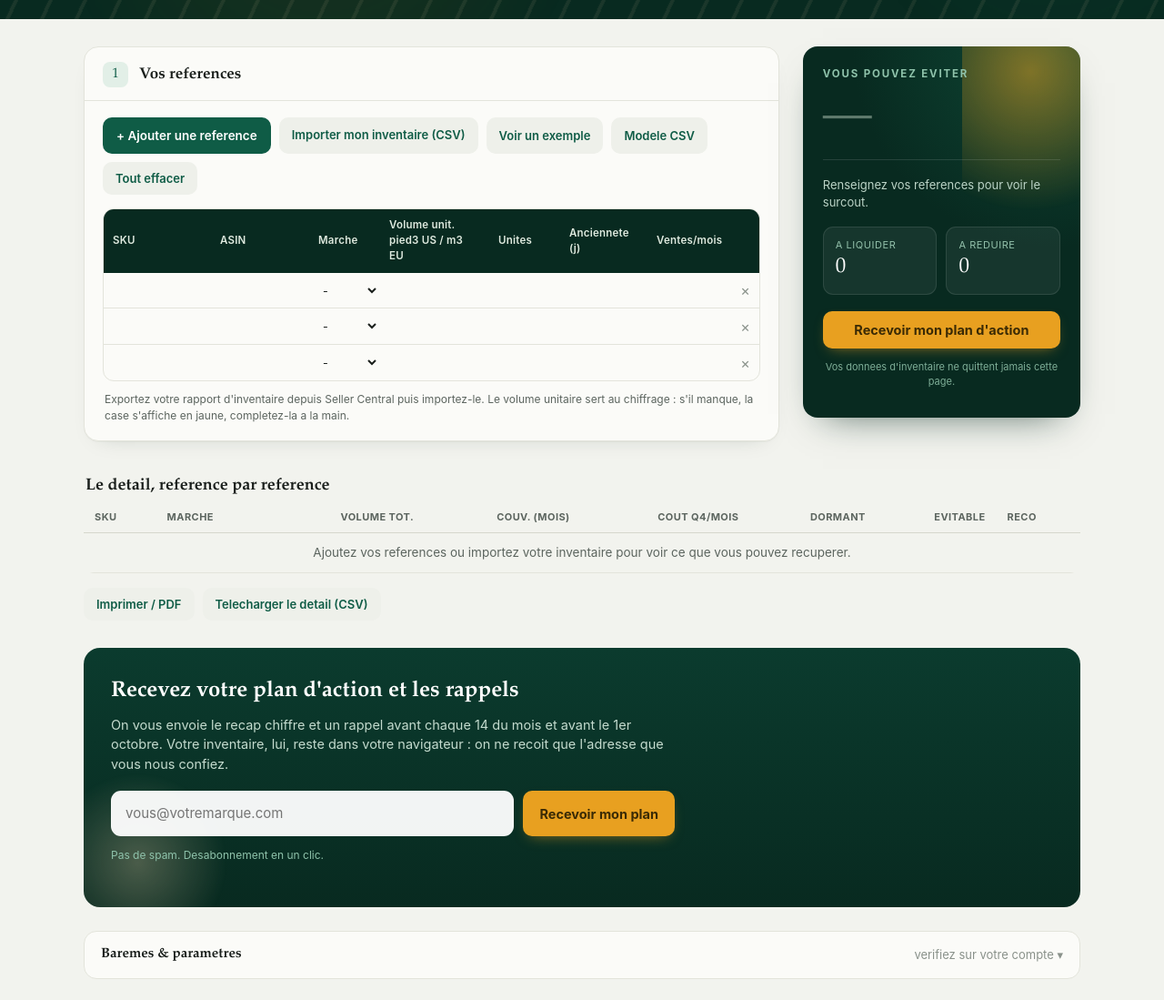
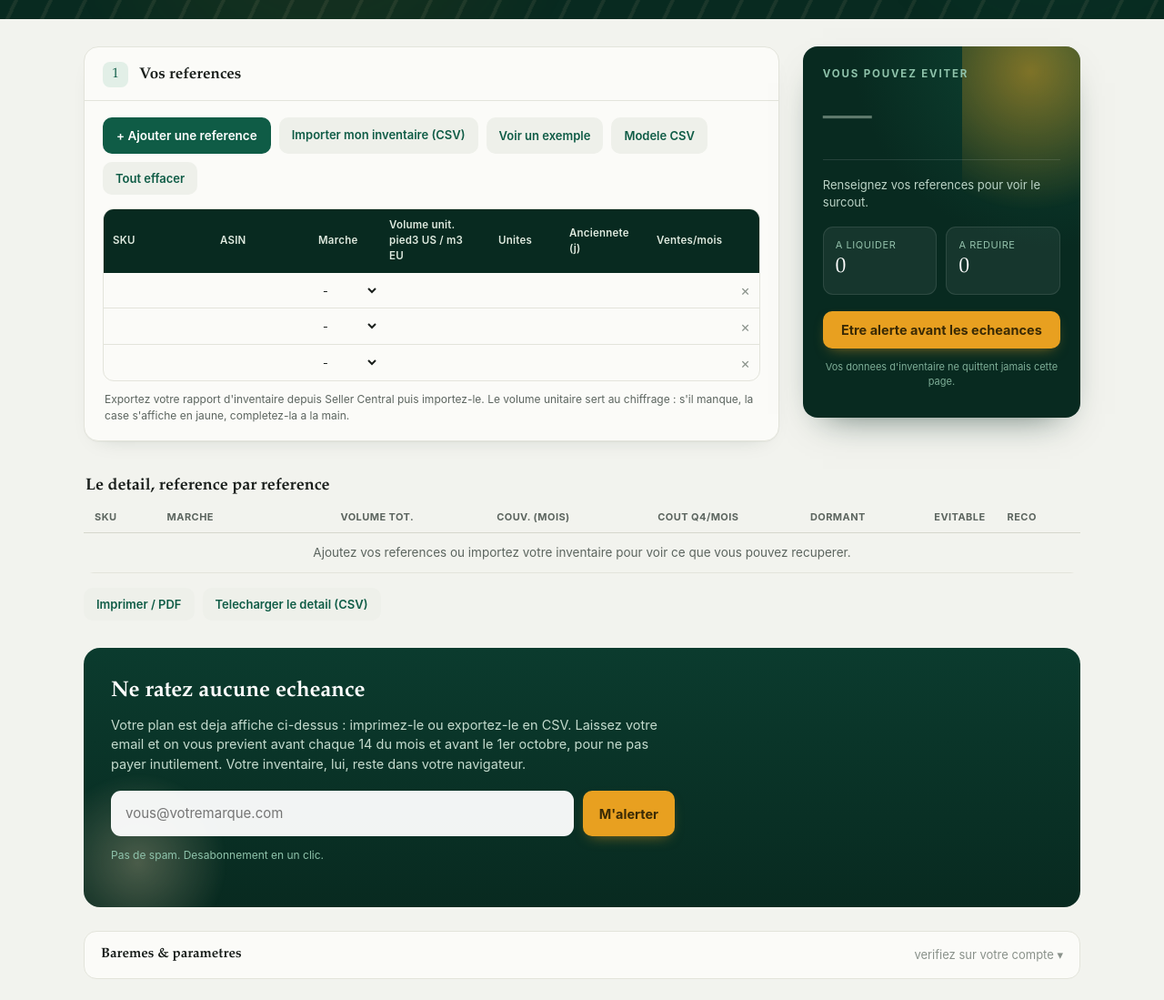
Before and after one commit to St0wRG/getcubed, a plain HTML site: page index.html in a window 1280 px wide. Shown: the part 502-1601 px from the top of the page at 91% size. Drawn offline with Linux system fonts and the light colour scheme.

Commit message:
Newsletter: message honnete (plan a l'ecran, email = alertes) + image de partage OG
Co-Authored-By: Claude Opus 4.8 <noreply@anthropic.com>

```diff
--- a/index.html
+++ b/index.html
@@ -12,9 +12,13 @@
 <meta property="og:title" content="Cubed - calculez vos frais de stockage FBA evitables">
 <meta property="og:description" content="Chargez votre inventaire, voyez le surcout de stockage Amazon FBA que vous pouvez encore eviter avant le 1er octobre. Gratuit, 100% dans votre navigateur.">
 <meta property="og:url" content="https://getcubed.netlify.app/">
-<meta name="twitter:card" content="summary">
+<meta property="og:image" content="https://getcubed.netlify.app/og.png">
+<meta property="og:image:width" content="1200">
+<meta property="og:image:height" content="630">
+<meta name="twitter:card" content="summary_large_image">
 <meta name="twitter:title" content="Cubed - frais de stockage FBA evitables">
 <meta name="twitter:description" content="Voyez le surcout de stockage Amazon FBA evitable avant le 1er octobre. Gratuit, dans votre navigateur.">
+<meta name="twitter:image" content="https://getcubed.netlify.app/og.png">
 <style>
   :root{
     --pine:#0F5C46; --pine-d:#0B3B2E; --pine-dd:#082A20;
@@ -371,7 +375,7 @@
           <div class="bar"><span class="seg liq" id="sgLiq"></span><span class="seg red" id="sgRed"></span><span class="seg sur" id="sgSur"></span><span class="seg con" id="sgCon"></span></div>
           <div class="lg"><span><i style="background:var(--liq)"></i>Liquider</span><span><i style="background:var(--amber)"></i>Reduire</span><span><i style="background:#b3a24a"></i>Surveiller</span><span><i style="background:#2f9e77"></i>Conserver</span></div>
         </div>
-        <div class="cta"><button class="btn-amber" id="goCapture">Recevoir mon plan d'action</button></div>
+        <div class="cta"><button class="btn-amber" id="goCapture">Etre alerte avant les echeances</button></div>
         <p class="foot-priv">Vos donnees d'inventaire ne quittent jamais cette page.</p>
       </div>
     </aside>
@@ -406,13 +410,13 @@
   <section class="capture sreveal" id="capture">
     <div class="spark"></div>
     <div class="in">
-      <h2>Recevez votre plan d'action et les rappels</h2>
-      <p>On vous envoie le recap chiffre et un rappel avant chaque 14 du mois et avant le 1er octobre. Votre inventaire, lui, reste dans votre navigateur : on ne recoit que l'adresse que vous nous confiez.</p>
+      <h2>Ne ratez aucune echeance</h2>
+      <p>Votre plan est deja affiche ci-dessus : imprimez-le ou exportez-le en CSV. Laissez votre email et on vous previent avant chaque 14 du mois et avant le 1er octobre, pour ne pas payer inutilement. Votre inventaire, lui, reste dans votre navigateur.</p>
       <form id="leadForm" name="cubed-leads" method="POST" data-netlify="true" netlify-honeypot="bot-field" data-ready="true" data-endpoint="/">
         <input type="hidden" name="bot-field">
         <input type="hidden" name="form-name" value="cubed-leads">
         <input type="email" name="email" id="leadEmail" placeholder="vous@votremarque.com" autocomplete="email" required>
-        <button type="submit" class="btn-amber">Recevoir mon plan</button>
+        <button type="submit" class="btn-amber">M'alerter</button>
       </form>
       <div class="msg" id="leadMsg" role="status"></div>
       <p class="note">Pas de spam. Desabonnement en un clic.</p>
@@ -665,7 +669,7 @@
     if(ready&&endpoint){
       var data=new URLSearchParams();data.append('form-name','cubed-leads');data.append('email',email);
       fetch(endpoint,{method:'POST',headers:{'Content-Type':'application/x-www-form-urlencoded'},body:data.toString()})
-        .then(function(r){if(!r.ok)throw 0;msg.className='msg ok';msg.textContent='C\'est note. Votre plan et les rappels arrivent par email.';form.reset();})
+        .then(function(r){if(!r.ok)throw 0;msg.className='msg ok';msg.textContent='C\'est note ! On vous previent avant chaque echeance. Votre plan est deja a l\'ecran : imprimez-le ou exportez-le.';form.reset();})
         .catch(function(){msg.className='msg err';msg.textContent='Envoi impossible pour le moment. Reessayez dans un instant.';});
     }else{
       msg.className='msg ok';msg.textContent='Adresse valide. Le formulaire s\'activera une fois connecte a votre outil d\'emailing (voir README).';
```
Also changed, not shown: og.png (added).
